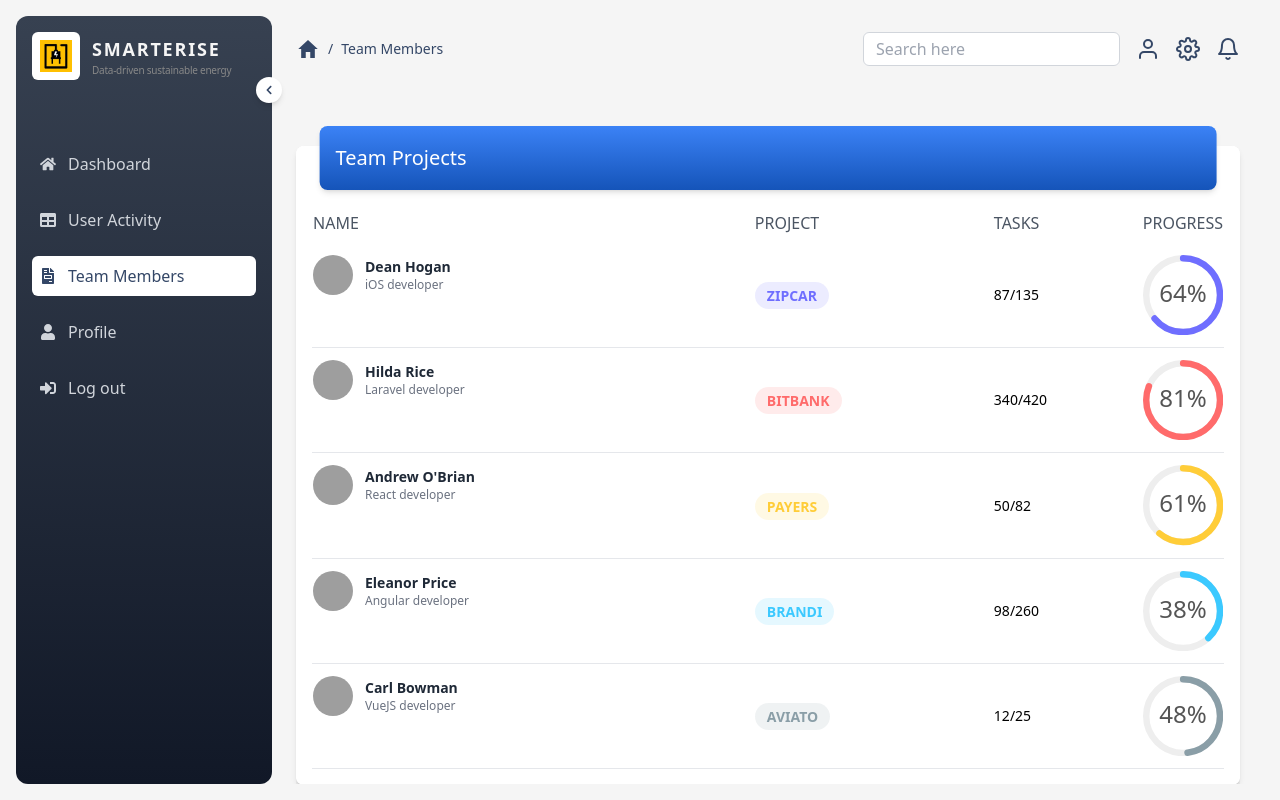
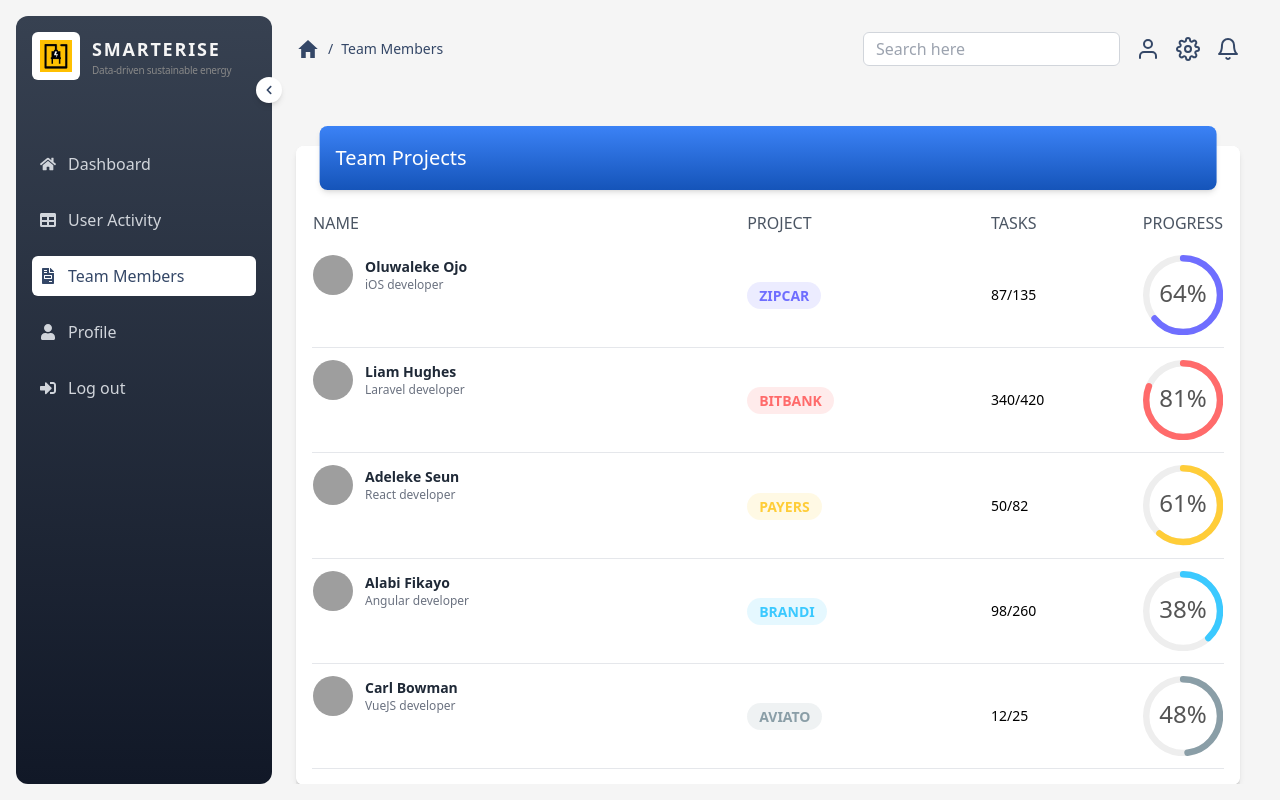
Before and after one commit to abdrasaq14/smarterise-admin-dashboard, a React (Create React App) app: page /team-members in a window 1280 px wide. Built offline with nearby package versions, Linux system fonts and the light colour scheme; grey boxes are pictures that could not be loaded.

Commit message:
final commit

```diff
--- a/src/components/Table/Team.tsx
+++ b/src/components/Table/Team.tsx
@@ -4,7 +4,7 @@ import "react-circular-progressbar/dist/styles.css";
 
 const teamData = [
   {
-    name: "Dean Hogan",
+    name: "Oluwaleke Ojo",
     role: "iOS developer",
     project: "ZIPCAR",
     tasks: "87/135",
@@ -12,7 +12,7 @@ const teamData = [
     color: "#6f6eff"
   },
   {
-    name: "Hilda Rice",
+    name: "Liam Hughes",
     role: "Laravel developer",
     project: "BITBANK",
     tasks: "340/420",
@@ -20,7 +20,7 @@ const teamData = [
     color: "#ff6b6b"
   },
   {
-    name: "Andrew O'Brian",
+    name: "Adeleke Seun",
     role: "React developer",
     project: "PAYERS",
     tasks: "50/82",
@@ -28,7 +28,7 @@ const teamData = [
     color: "#ffcd38"
   },
   {
-    name: "Eleanor Price",
+    name: "Alabi Fikayo",
     role: "Angular developer",
     project: "BRANDI",
     tasks: "98/260",
```
